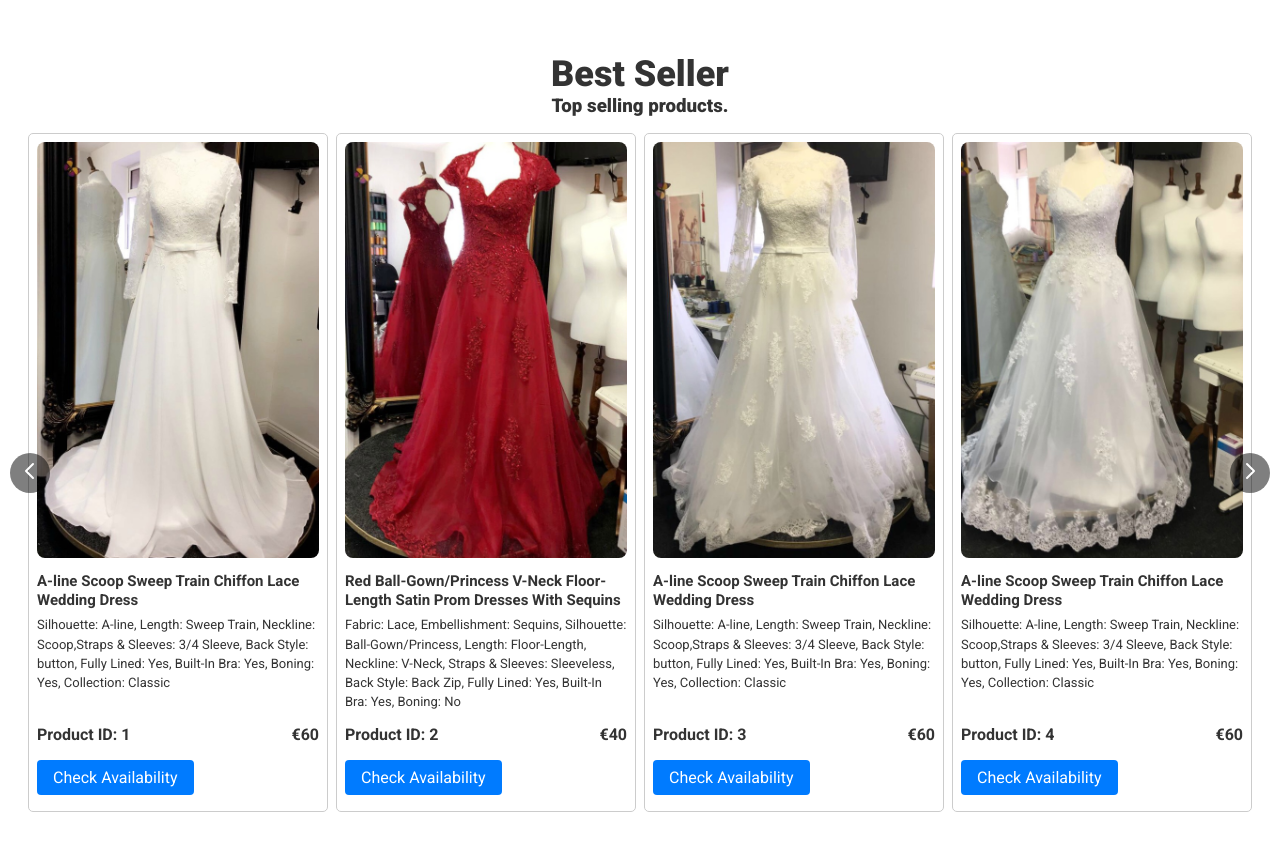
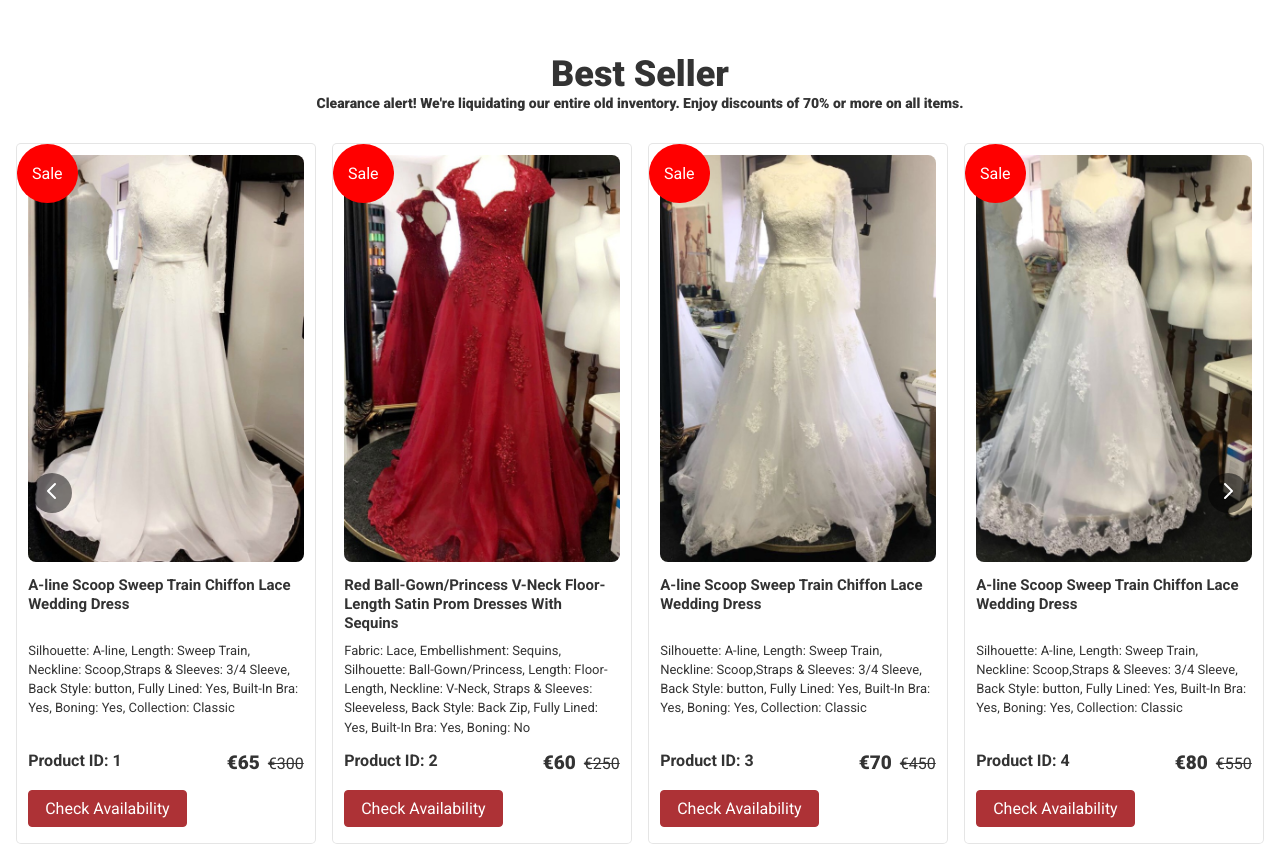
Before and after one commit to JasmineKhalimova/NewMagicThread, a React (Create React App) app: page / in a window 1280 px wide. Shown: the part 1100-1945 px from the top of the page. Built offline with nearby package versions, Linux system fonts and the light colour scheme.

Commit message:
contact us component

```diff
--- a/src/components/contact/contact.css
+++ b/src/components/contact/contact.css
@@ -1,8 +1,12 @@
+.contact {
+  max-width: 800px;
+  margin: auto;
+  padding-bottom: 3rem;
+}
 .contact__container {
   grid-template-columns: repeat(2, max-content);
   justify-content: center;
-  column-gap: 6rem;
-  padding-bottom: 3rem;
+  gap: 2rem;
 }
 
 .contact__title {
--- a/src/components/instagram/Instagram.jsx
+++ b/src/components/instagram/Instagram.jsx
@@ -2,7 +2,7 @@ import React from "react";
 
 const Instagram = () => {
   return (
-    <section className="instagram section spacing">
+    <section className="instagram spacing">
       <h2 className="section__title">Instagram</h2>
       <h3 className="section__subtitle">
         Follow us on instagram for more up to date offers and news
--- a/src/components/service/services.css
+++ b/src/components/service/services.css
@@ -83,10 +83,6 @@
   padding: 2rem;
   border-radius: 1.5rem;
   overflow-y: scroll;
-}
-
-.services__modal-inner {
-  margin-top: 1rem;
 }
 
 .services__modal-close {
--- a/src/components/shop/BestSeller.jsx
+++ b/src/components/shop/BestSeller.jsx
@@ -8,7 +8,8 @@ const BestSeller = () => {
       image: require("../../assets/shop/homepage-product/best-seller.jpg"),
       title: "A-line Scoop Sweep Train Chiffon Lace Wedding Dress",
       text: "Silhouette: A-line, Length: Sweep Train, Neckline: Scoop,Straps & Sleeves: 3/4 Sleeve, Back Style: button, Fully Lined: Yes, Built-In Bra: Yes, Boning: Yes, Collection: Classic ",
-      price: "€60",
+      price: "€300",
+      salep: "€65",
       buttonText: "Check Availability",
     },
     {
@@ -17,7 +18,8 @@ const BestSeller = () => {
       title:
         "Red Ball-Gown/Princess V-Neck Floor-Length Satin Prom Dresses With Sequins ",
       text: "Fabric: Lace, Embellishment: Sequins, Silhouette: Ball-Gown/Princess, Length: Floor-Length, Neckline: V-Neck, Straps & Sleeves: Sleeveless, Back Style: Back Zip, Fully Lined: Yes, Built-In Bra: Yes, Boning: No",
-      price: "€40",
+      price: "€250",
+      salep: "€60",
       buttonText: "Check Availability",
     },
     {
@@ -25,7 +27,8 @@ const BestSeller = () => {
       image: require("../../assets/shop/homepage-product/best-seller3.jpg"),
       title: "A-line Scoop Sweep Train Chiffon Lace Wedding Dress",
       text: "Silhouette: A-line, Length: Sweep Train, Neckline: Scoop,Straps & Sleeves: 3/4 Sleeve, Back Style: button, Fully Lined: Yes, Built-In Bra: Yes, Boning: Yes, Collection: Classic ",
-      price: "€60",
+      price: "€450",
+      salep: "€70",
       buttonText: "Check Availability",
     },
     {
@@ -33,7 +36,8 @@ const BestSeller = () => {
       image: require("../../assets/shop/homepage-product/best-seller6.jpg"),
       title: "A-line Scoop Sweep Train Chiffon Lace Wedding Dress",
       text: "Silhouette: A-line, Length: Sweep Train, Neckline: Scoop,Straps & Sleeves: 3/4 Sleeve, Back Style: button, Fully Lined: Yes, Built-In Bra: Yes, Boning: Yes, Collection: Classic ",
-      price: "€60",
+      price: "€550",
+      salep: "€80",
       buttonText: "Check Availability",
     },
     {
@@ -42,39 +46,45 @@ const BestSeller = () => {
       title:
         "Blue Ball-Gown/Princess V-Neck Floor-Length Satin Prom Dresses With Sequins ",
       text: "Fabric: Lace, Embellishment: Sequins, Silhouette: Ball-Gown/Princess, Length: Floor-Length, Neckline: V-Neck, Straps & Sleeves: Sleeveless, Back Style: Back Zip, Fully Lined: Yes, Built-In Bra: Yes, Boning: No",
-      price: "€40",
+      price: "€250",
+      salep: "€60",
       buttonText: "Check Availability",
     },
     {
       id: 6,
       image: require("../../assets/shop/homepage-product/best-seller4.jpg"),
-      title: "A-line Scoop Sweep Train Chiffon Lace Wedding Dress",
-      text: "Silhouette: A-line, Length: Sweep Train, Neckline: Scoop,Straps & Sleeves: 3/4 Sleeve, Back Style: button, Fully Lined: Yes, Built-In Bra: Yes, Boning: Yes, Collection: Classic ",
-      price: "€60",
+      title:
+        "Purple Mermaid V-Neck Sweep Train Lace Tulle Dresses With Sequins",
+      text: "Silhouette: A-line, Length: Sweep Train, Neckline: V-Neck & Sleeves: 3/4 Sleeve, Back Style: button, Fully Lined: Yes, Built-In Bra: Yes, Boning: No, Collection: Classic",
+      price: "€150",
+      salep: "€40",
       buttonText: "Check Availability",
     },
     {
       id: 7,
       image: require("../../assets/shop/homepage-product/best-seller7.jpg"),
-      title: "A-line Scoop Sweep Train Chiffon Lace Wedding Dress",
-      text: "Silhouette: A-line, Length: Sweep Train, Neckline: Scoop,Straps & Sleeves: 3/4 Sleeve, Back Style: button, Fully Lined: Yes, Built-In Bra: Yes, Boning: Yes, Collection: Classic ",
-      price: "€60",
+      title: "Purple Floor-Length Sleevless Satin Dresses",
+      text: "Fabric: Stretch Satin, Silhouette: A-line, Length: Floor-Length, Neckline: Cowl, Scoop, Straps & Sleeves: Sleeveless, Fully Lined: Yes, Built-In Bra: Yes, Boning: No, Back Style: Back Zip, V Back",
+      price: "€90",
+      salep: "€30",
       buttonText: "Check Availability",
     },
     {
       id: 8,
       image: require("../../assets/shop/homepage-product/best-seller8.jpg"),
-      title: "A-line Scoop Sweep Train Chiffon Lace Wedding Dress",
-      text: "Silhouette: A-line, Length: Sweep Train, Neckline: Scoop,Straps & Sleeves: 3/4 Sleeve, Back Style: button, Fully Lined: Yes, Built-In Bra: Yes, Boning: Yes, Collection: Classic ",
-      price: "€60",
+      title: "Black/Silver A-line Sweetheart Floor-Length Satin Dresses ",
+      text: "Fabric: Satin, Silhouette: A-line, Length: Floor-Length, Neckline: Sweetheart, Sleeves: Sleeveless, Fully Lined: Yes, Built-In Bra: Yes, Boning: No, Back Style: Back Zip, V Back",
+      price: "€80",
+      salep: "€30",
       buttonText: "Check Availability",
     },
     {
       id: 9,
       image: require("../../assets/shop/homepage-product/best-seller9.jpg"),
-      title: "A-line Scoop Sweep Train Chiffon Lace Wedding Dress",
-      text: "Silhouette: A-line, Length: Sweep Train, Neckline: Scoop,Straps & Sleeves: 3/4 Sleeve, Back Style: button, Fully Lined: Yes, Built-In Bra: Yes, Boning: Yes, Collection: Classic ",
+      title: "Cream/Blue Floor-Length Sleevless Satin Dresses",
+      text: "Fabric: Stretch Satin, Silhouette: A-line, Length: Floor-Length, Neckline: Cowl, Scoop, Straps & Sleeves: Sleeveless, Fully Lined: Yes, Built-In Bra: No, Boning: No, Back Style: Back Zip, V Back",
       price: "€60",
+      salep: "€30",
       buttonText: "Check Availability",
     },
   ];
@@ -94,11 +104,15 @@ const BestSeller = () => {
   return (
     <div className="bestseller__container spacing">
       <h2 className="section__title">Best Seller</h2>
-      <h3 className="pservices_title">Top selling products.</h3>
+      <h3 className="section__subtitle">
+        Clearance alert! We're liquidating our entire old inventory. Enjoy
+        discounts of 70% or more on all items.
+      </h3>
       <div className="bestseller-carousel">
         <div className="bestseller-carousel__items">
           {carouselItems.slice(startIndex, startIndex + 4).map((item) => (
             <div key={item.id} className="bestseller-carousel__item">
+              <span className="bestseller-carousel__sale">Sale</span>
               <img title="best sellers" src={item.image} alt={item.text} />
               <div className="bestseller-carousel__title">{item.title}</div>
               <div className="bestseller-carousel__text">{item.text}</div>
@@ -106,7 +120,14 @@ const BestSeller = () => {
                 <span className="bestseller-carousel__id">
                   Product ID: {item.id}
                 </span>
-                <span className="bestseller-carousel__price">{item.price}</span>
+                <div className="bestseller-carousel__prcies">
+                  <span className="bestseller-carousel__salep">
+                    {item.salep}
+                  </span>
+                  <span className="bestseller-carousel__price">
+                    {item.price}
+                  </span>
+                </div>
               </div>
               <button className="bestseller-carousel__button">
                 {item.buttonText}
@@ -115,7 +136,7 @@ const BestSeller = () => {
           ))}
         </div>
         <button
-          className="bestseller-carousel__nav carousel__nav--prev"
+          className="bestseller-carousel__nav bestseller-carousel__nav--prev"
           onClick={handleClickPrev}>
           <svg
             aria-hidden="true"
@@ -134,7 +155,7 @@ const BestSeller = () => {
           </svg>
         </button>
         <button
-          className="bestseller-carousel__nav carousel__nav--next"
+          className="bestseller-carousel__nav bestseller-carousel__nav--next"
           onClick={handleClickNext}>
           <svg
             aria-hidden="true"
--- a/src/components/shop/bestseller.css
+++ b/src/components/shop/bestseller.css
@@ -7,7 +7,7 @@
   overflow-x: hidden;
   max-width: 1280px;
   margin: auto;
-  gap: 0.5rem;
+  gap: 1rem;
   justify-content: center;
   padding-left: 1.5rem;
   padding-right: 1.5rem;
@@ -17,9 +17,15 @@
   flex: 0 0 auto;
   width: 300px;
   text-align: left;
-  padding: 0.5rem 0.5rem 1rem;
-  border: 1px solid #ccc;
+  padding: 0.7rem 0.7rem 1rem;
   border-radius: 5px;
+  position: relative;
+  border: 1px solid rgba(0, 0, 0, 0.1);
+  background-color: var(--container-color);
+}
+
+.bestseller-carousel__item:hover {
+  box-shadow: 0 20px 20px -10px rgba(0, 0, 0, 0.2);
 }
 
 .bestseller-carousel__item img {
@@ -33,6 +39,7 @@
   font-size: 15px;
   line-height: 1.2rem;
   margin-bottom: 5px;
+  min-height: 60px;
 }
 
 .bestseller-carousel__text {
@@ -46,22 +53,27 @@
   display: flex;
   justify-content: space-between;
   gap: 1rem;
+  margin-bottom: 1rem;
+}
+
+.bestseller-carousel__id {
   font-weight: 700;
-  margin-bottom: 1rem;
 }
 
 .bestseller-carousel__button {
   padding: 8px 16px;
-  background-color: #007bff;
+  background-color: #ad3236;
   color: white;
-  border: none;
+  border: 1px solid #ad3236;
   border-radius: 4px;
   cursor: pointer;
   transition: background-color 0.3s;
 }
 
 .bestseller-carousel__button:hover {
-  background-color: #0056b3;
+  background-color: #fff;
+  color: #ad3236;
+  border: 1px solid ad3236;
 }
 
 .bestseller-carousel__nav {
@@ -84,6 +96,32 @@
 
 .bestseller-carousel__nav--next {
   right: 2rem;
+}
+
+.bestseller-carousel__sale {
+  position: absolute;
+  top: 0px;
+  left: 0px;
+  background-color: red;
+  color: white;
+  padding: 20px 15px;
+  border-radius: 50%;
+}
+
+.bestseller-carousel__prcies {
+  display: flex;
+  gap: 0.5rem;
+  align-items: baseline;
+}
+
+.bestseller-carousel__salep {
+  font-size: 19px;
+  font-weight: 800;
+}
+
+.bestseller-carousel__price {
+  text-decoration: line-through;
+  font-weight: 400;
 }
 
 @media screen and (max-width: 768px) {
--- a/src/components/testimonials/Testimonials.jsx
+++ b/src/components/testimonials/Testimonials.jsx
@@ -54,9 +54,9 @@ const BestSeller = () => {
   }, [carouselItems.length]);
 
   return (
-    <div className="testimonials__container spacing">
+    <div className="testimonials__container section spacing">
       <h2 className="section__title">Testimonials</h2>
-      <h3 className="pservices_title">Google reviews</h3>
+      <h3 className="section__subtitle">Google reviews</h3>
       <img
         src={require("../../assets/reviews/google-stars.png")}
         alt="Testimonials"
--- a/src/components/testimonials/testimonials.css
+++ b/src/components/testimonials/testimonials.css
@@ -5,11 +5,12 @@
 .carousel__items {
   display: flex;
   overflow-x: hidden;
+  justify-content: center;
 }
 
 .carousel__item {
   flex: 0 0 auto;
-  width: 300px;
+  width: 500px;
   margin-right: 20px;
   text-align: center;
 }
@@ -18,6 +19,7 @@
   width: 100%;
   border-radius: 8px;
   margin-bottom: 10px;
+  max-width: 200px;
 }
 
 .carousel__text {
```
Also changed, not shown: src/components/contact/Contact.jsx (+8 -16 lines).
